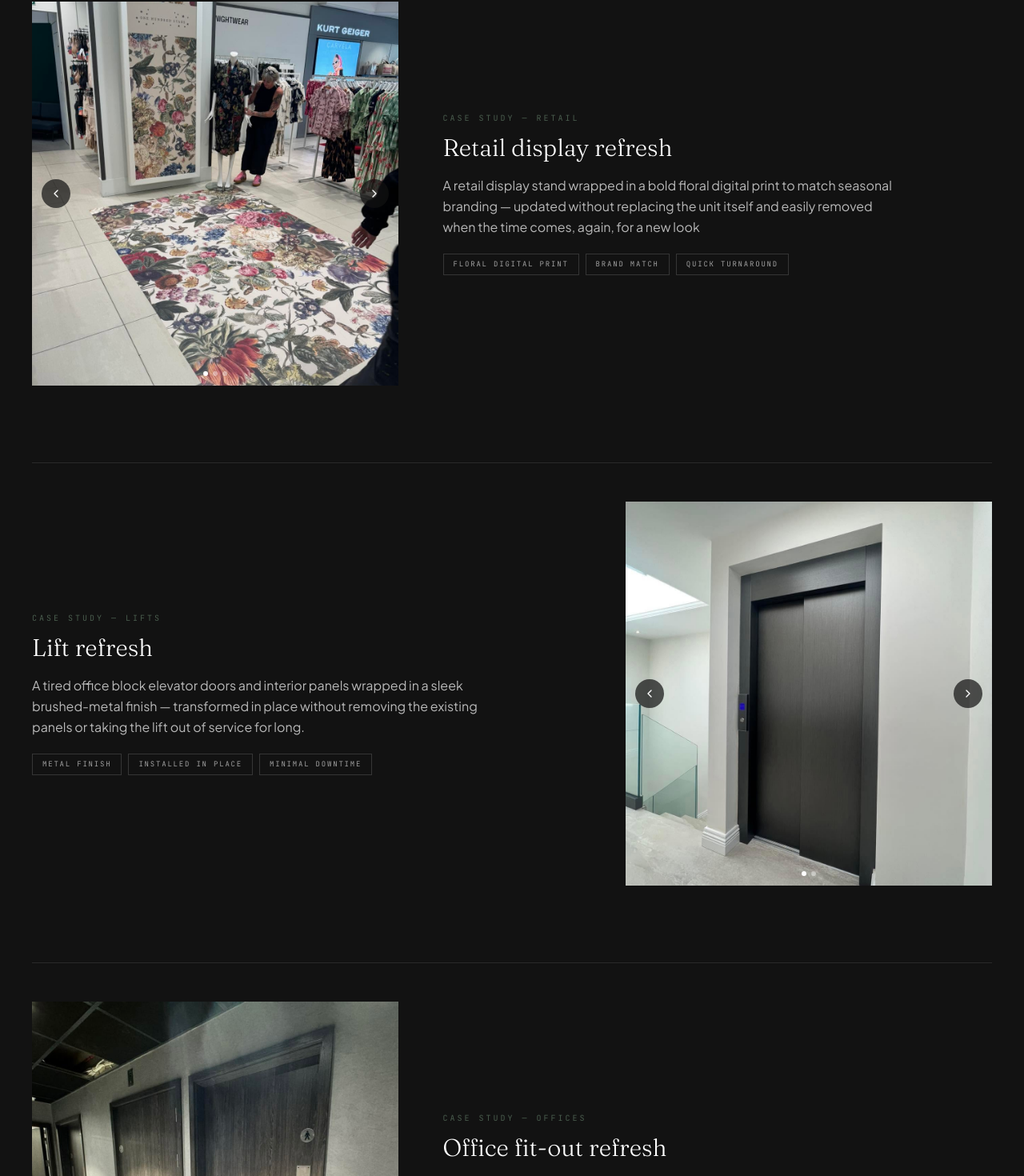
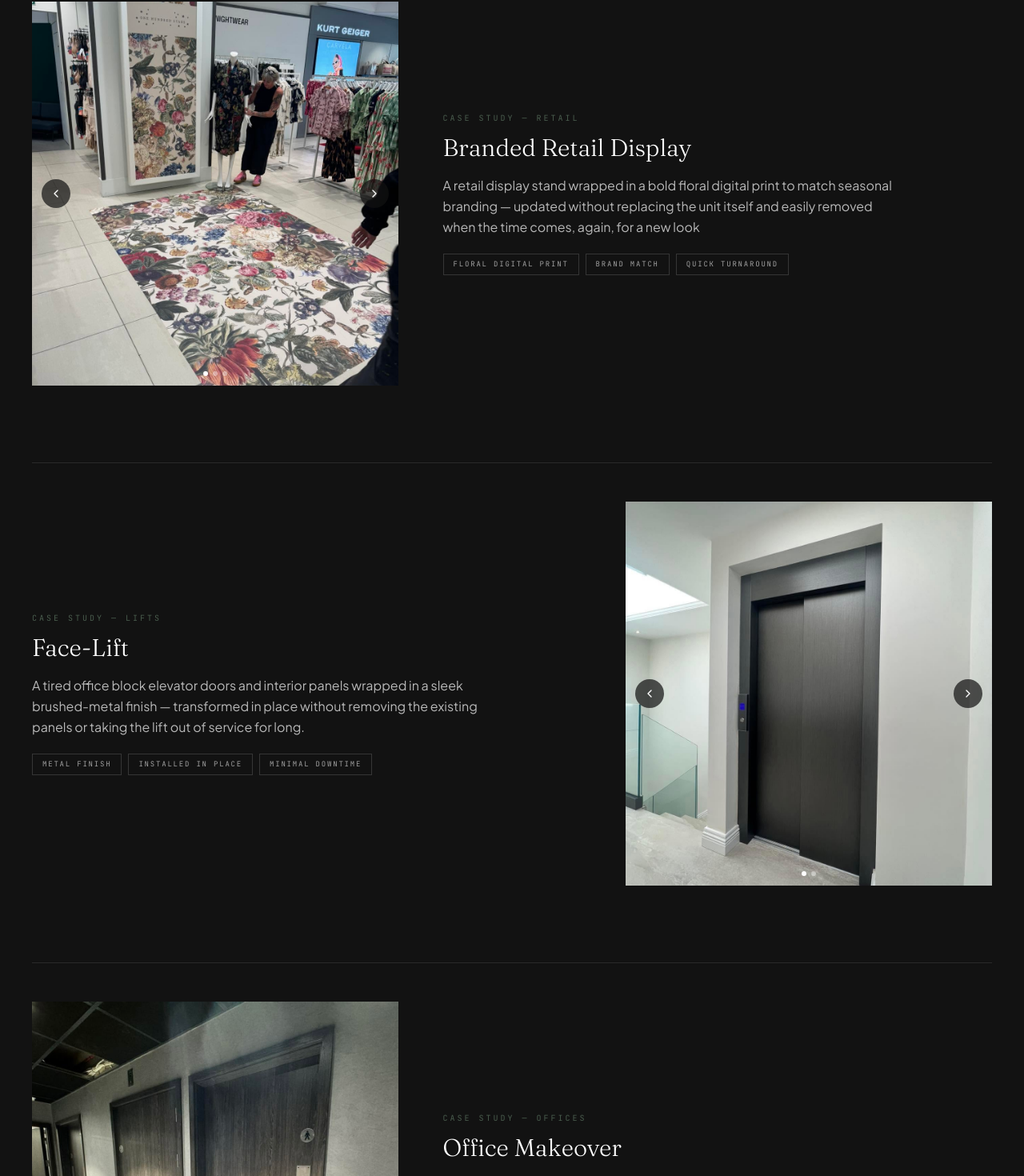
Before and after one commit to JAMIO111/Chameleon, a React (Vite) app: page /services/commercial in a window 1280 px wide. Shown: the part 1925-3395 px from the top of the page at 80% size. Built offline with nearby package versions, Linux system fonts and the light colour scheme; the HTML template or start-up script is replaced by a standard one.

Commit message:
Case study titles

```diff
--- a/src/pages/CommercialPage.jsx
+++ b/src/pages/CommercialPage.jsx
@@ -156,7 +156,7 @@ const DISRUPTION_POINTS = [
 const CASE_STUDIES = [
   {
     category: "RETAIL",
-    title: "Retail display refresh",
+    title: "Branded Retail Display ",
     images: [IMAGES.retailStand1, IMAGES.retailStand2, IMAGES.retailStand3],
     alt: "Retail display stand wrapped in a floral digital print ready for a seasonal marketing campaign",
     blurb:
@@ -165,7 +165,7 @@ const CASE_STUDIES = [
   },
   {
     category: "LIFTS",
-    title: "Lift refresh",
+    title: "Face-Lift",
     images: [IMAGES.lift1, IMAGES.lift2],
     alt: "Lift wrapped in a brushed metal finish",
     blurb:
@@ -174,7 +174,7 @@ const CASE_STUDIES = [
   },
   {
     category: "OFFICES",
-    title: "Office fit-out refresh",
+    title: "Office Makeover",
     images: [IMAGES.hallway1, IMAGES.hallway2, IMAGES.hallway3],
     alt: "Office doors and walls in a wood and concrete effect vinyl",
     blurb:
```
